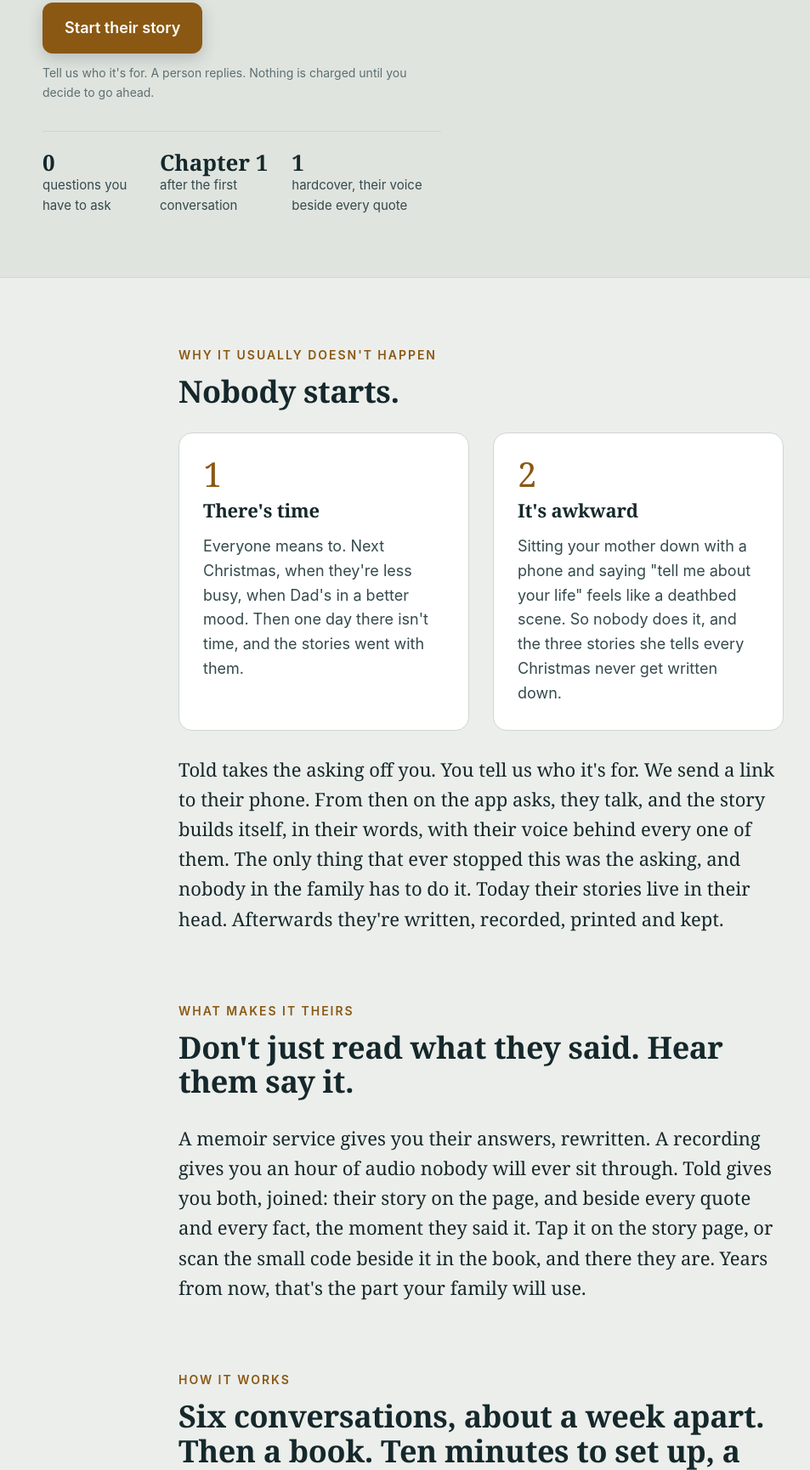
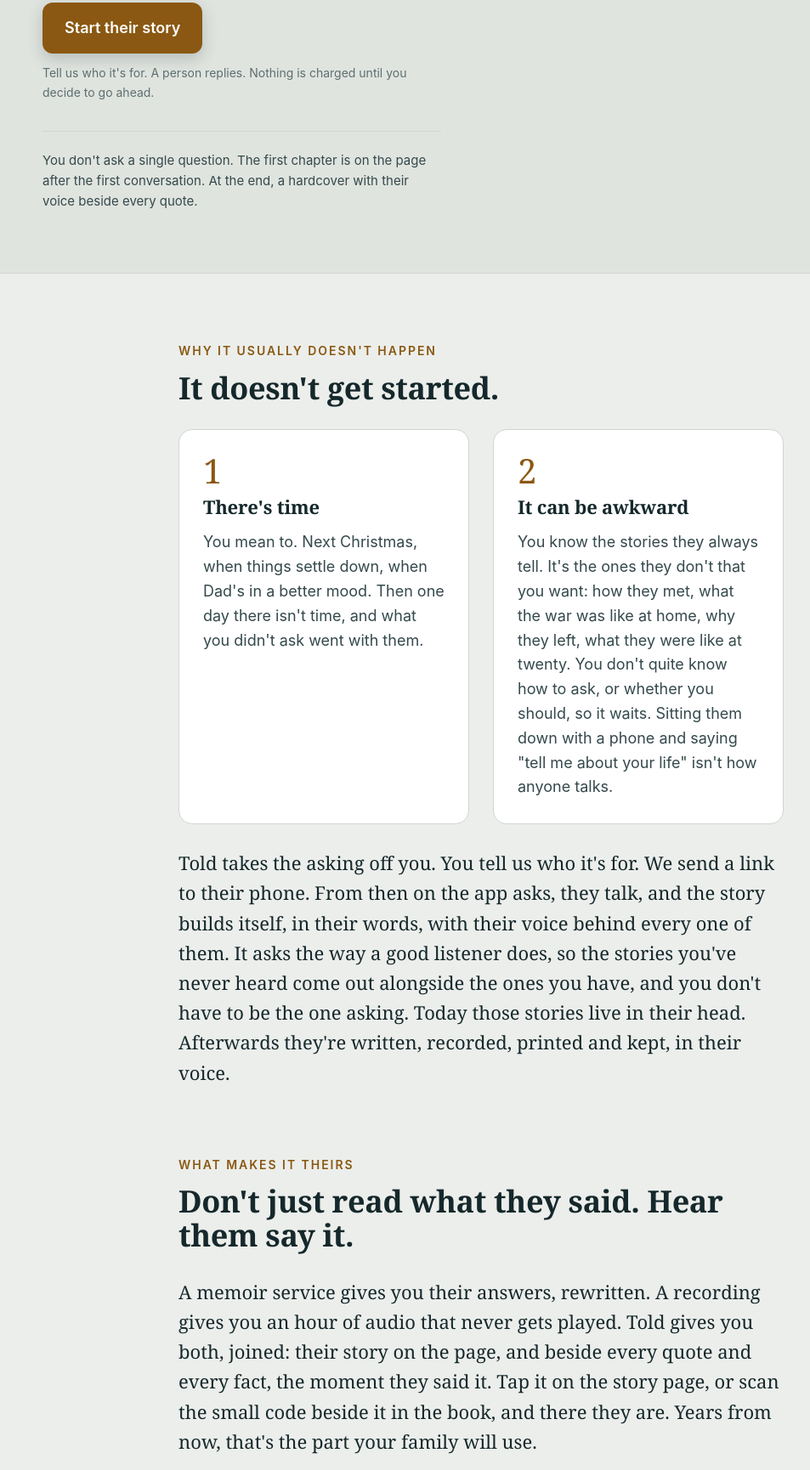
Before and after one commit to keny369/told, a plain HTML site: page index.html in a window 1280 px wide. Shown: the part 944-2674 px from the top of the page at 85% size, without its empty margins (74-1027 px from the left). Drawn offline with Linux system fonts and the light colour scheme.

Commit message:
Site 1.10: outcome-led copy throughout, no six-week promise, the never-starting problem, first-edition reservation

```diff
--- a/index.html
+++ b/index.html
@@ -233,11 +233,7 @@
         <a class="btn" href="mailto:hello@told.media?subject=A%20story%20for%20someone%20I%20love">Start their story</a>
         <span class="btn-note">Tell us who it's for. A person replies. Nothing is charged until you decide to go ahead.</span>
       </div>
-      <div class="proof">
-        <div><b>0</b>questions you have to ask</div>
-        <div><b>Chapter 1</b>after the first conversation</div>
-        <div><b>1</b>hardcover, their voice beside every quote</div>
-      </div>
+      <p class="proof" style="display:block">You don't ask a single question. The first chapter is on the page after the first conversation. At the end, a hardcover with their voice beside every quote.</p>
     </div>
     <div class="art-wrap">
       <picture>
@@ -250,26 +246,26 @@
 
 <section class="narrow">
   <div class="eyebrow">Why it usually doesn't happen</div>
-  <h2 style="margin-top:12px">Nobody starts.</h2>
+  <h2 style="margin-top:12px">It doesn't get started.</h2>
   <div class="fears">
     <div class="fear">
       <div class="k">1</div>
       <h3>There's time</h3>
-      <p>Everyone means to. Next Christmas, when they're less busy, when Dad's in a better mood. Then one day there isn't time, and the stories went with them.</p>
+      <p>You mean to. Next Christmas, when things settle down, when Dad's in a better mood. Then one day there isn't time, and what you didn't ask went with them.</p>
     </div>
     <div class="fear">
       <div class="k">2</div>
-      <h3>It's awkward</h3>
-      <p>Sitting your mother down with a phone and saying "tell me about your life" feels like a deathbed scene. So nobody does it, and the three stories she tells every Christmas never get written down.</p>
+      <h3>It can be awkward</h3>
+      <p>You know the stories they always tell. It's the ones they don't that you want: how they met, what the war was like at home, why they left, what they were like at twenty. You don't quite know how to ask, or whether you should, so it waits. Sitting them down with a phone and saying "tell me about your life" isn't how anyone talks.</p>
     </div>
   </div>
-  <p class="answer">Told takes the asking off you. You tell us who it's for. We send a link to their phone. From then on the app asks, they talk, and the story builds itself, in their words, with their voice behind every one of them. The only thing that ever stopped this was the asking, and nobody in the family has to do it. Today their stories live in their head. Afterwards they're written, recorded, printed and kept.</p>
+  <p class="answer">Told takes the asking off you. You tell us who it's for. We send a link to their phone. From then on the app asks, they talk, and the story builds itself, in their words, with their voice behind every one of them. It asks the way a good listener does, so the stories you've never heard come out alongside the ones you have, and you don't have to be the one asking. Today those stories live in their head. Afterwards they're written, recorded, printed and kept, in their voice.</p>
 </section>
 
 <section class="narrow">
   <div class="eyebrow">What makes it theirs</div>
   <h2 style="margin-top:12px">Don't just read what they said. Hear them say it.</h2>
-  <p class="answer">A memoir service gives you their answers, rewritten. A recording gives you an hour of audio nobody will ever sit through. Told gives you both, joined: their story on the page, and beside every quote and every fact, the moment they said it. Tap it on the story page, or scan the small code beside it in the book, and there they are. Years from now, that's the part your family will use.</p>
+  <p class="answer">A memoir service gives you their answers, rewritten. A recording gives you an hour of audio that never gets played. Told gives you both, joined: their story on the page, and beside every quote and every fact, the moment they said it. Tap it on the story page, or scan the small code beside it in the book, and there they are. Years from now, that's the part your family will use.</p>
 </section>
 
 <section class="narrow" id="how">
@@ -324,7 +320,7 @@
     <div class="price">$249 <small>one storyteller, once. US dollars.</small></div>
     <p style="margin-top:14px;color:#ece6d8;font-size:19px;font-family:Georgia,serif">If you don't say "that's them", your money back. You keep every recording.</p>
     <ul>
-      <li><svg width="22" height="22" viewBox="0 0 24 24" fill="none" stroke="#d9b26a" stroke-width="2.5"><path d="M20 6L9 17l-5-5"/></svg><span>Six guided conversations, on their own phone; nobody in the family asks a thing</span></li>
+      <li><svg width="22" height="22" viewBox="0 0 24 24" fill="none" stroke="#d9b26a" stroke-width="2.5"><path d="M20 6L9 17l-5-5"/></svg><span>Six guided conversations, on their own phone; you don't have to ask a thing</span></li>
       <li><svg width="22" height="22" viewBox="0 0 24 24" fill="none" stroke="#d9b26a" stroke-width="2.5"><path d="M20 6L9 17l-5-5"/></svg><span>Their finished life story, in their own words</span></li>
       <li><svg width="22" height="22" viewBox="0 0 24 24" fill="none" stroke="#d9b26a" stroke-width="2.5"><path d="M20 6L9 17l-5-5"/></svg><span>Every original recording, in full, yours forever, in a download that works without us</span></li>
       <li><svg width="22" height="22" viewBox="0 0 24 24" fill="none" stroke="#d9b26a" stroke-width="2.5"><path d="M20 6L9 17l-5-5"/></svg><span>Tap-to-hear source audio behind every quote and every fact</span></li>
@@ -359,7 +355,7 @@
 <section class="narrow who">
   <div class="eyebrow">Who it's for</div>
   <h2 style="margin-top:12px">Anyone with a story that would otherwise be lost</h2>
-  <p>Told isn't only for the very old. A parent with a diagnosis. A grandmother who tells the same three stories every Christmas that nobody has written down. A father who never talks about his own parents unless someone asks properly. A friend, a mentor, yourself. Anyone whose story would go with them.</p>
+  <p>Told isn't only for the very old. A parent with a diagnosis. A grandmother whose best stories you've only half heard. A father who never talks about his own parents unless someone asks properly. A friend, a mentor, yourself. Anyone whose story would go with them.</p>
 </section>
 
 <section class="narrow faq">
@@ -367,11 +363,11 @@
   <h2 style="margin-top:12px">And what we do about each one</h2>
   <div class="q">
     <h3>They won't do it</h3>
-    <p>They don't have to do anything but talk. Told asks, they answer: one question at a time, big type, one button, and a link on their phone that opens it ready to go. Nobody in the family has to nag.</p>
+    <p>They don't have to do anything but talk. Told asks, they answer: one question at a time, big type, one button, and a link on their phone that opens it ready to go. No one in the family has to nag.</p>
   </div>
   <div class="q">
     <h3>They ramble</h3>
-    <p>Good. Rambling is where the stories are. Told follows them, asks for the moment behind the thing they just mentioned, and keeps all of it; what doesn't fit a chapter gets its own place at the end. Nothing is ever cut short, and if they want to talk longer or sooner, they do. The app reminds them when the next conversation is due, so nobody has to.</p>
+    <p>Good. Rambling is where the stories are. Told follows them, asks for the moment behind the thing they just mentioned, and keeps all of it; what doesn't fit a chapter gets its own place at the end. Nothing is ever cut short, and if they want to talk longer or sooner, they do. The app reminds them when the next conversation is due, so you don't have to.</p>
   </div>
   <div class="q">
     <h3>There's something they don't want to talk about</h3>
@@ -395,7 +391,7 @@
   </div>
   <div class="q">
     <h3>Can six conversations hold a whole life?</h3>
-    <p>No, and we don't pretend they can. What you get is a portrait: the shape of their life in the chapters they chose, the scenes told properly, their people, their sayings, and what they wanted kept. The book says which chapters were covered and lists the ones left open at the back, so nobody wonders. Shorter packages, one story about their parents, one trip, one lesson, come later.</p>
+    <p>No, and we don't pretend they can. What you get is a portrait: the shape of their life in the chapters they chose, the scenes told properly, their people, their sayings, and what they wanted kept. The book says which chapters were covered and lists the ones left open at the back, so you know. Shorter packages, one story about their parents, one trip, one lesson, come later.</p>
   </div>
 </section>
 
```
